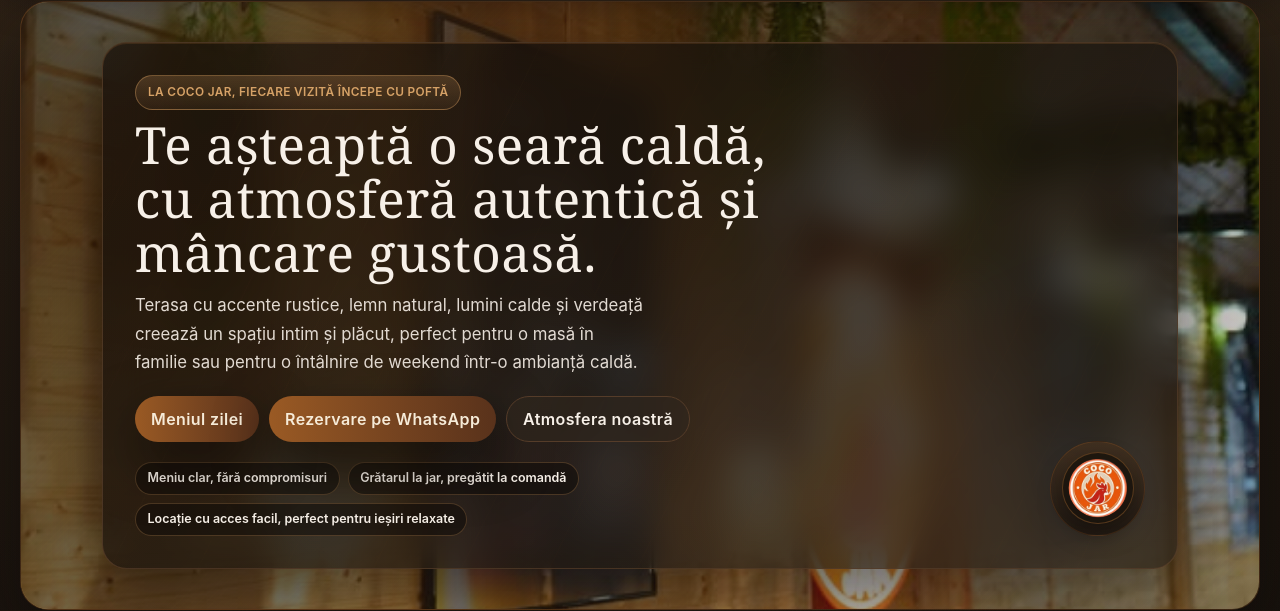
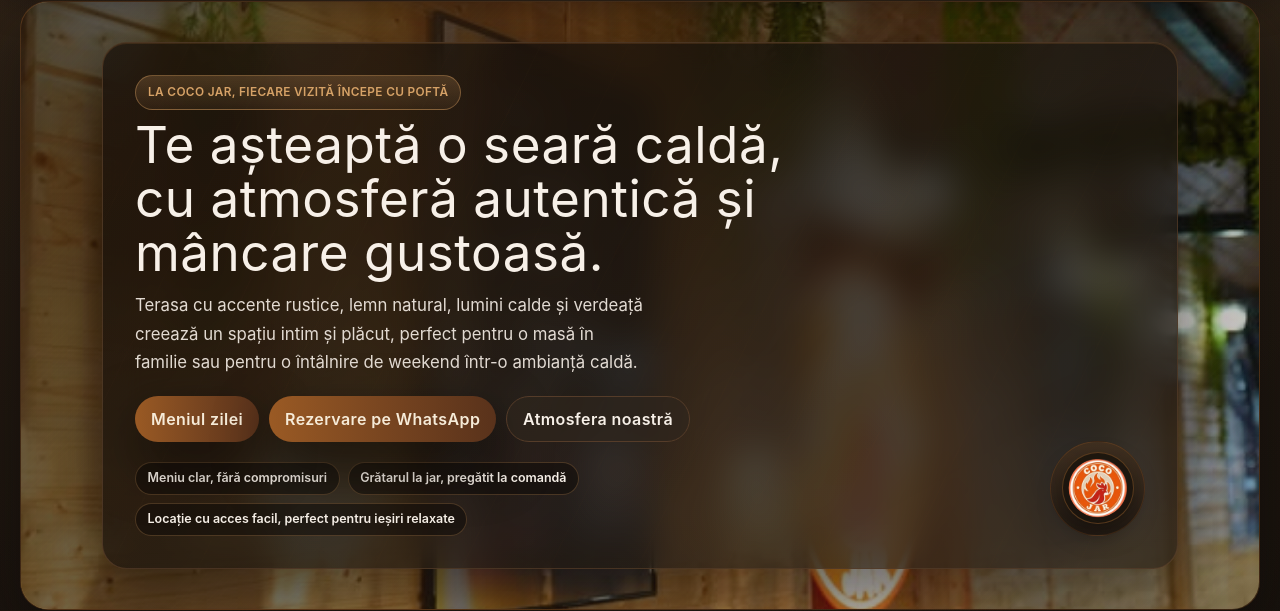
Before and after one commit to joahn3/coco-jar-site, a Next.js app: page / in a window 1280 px wide. Shown: the part 249-860 px from the top of the page. Built offline with nearby package versions, Linux system fonts and the light colour scheme; no server answers.

Commit message:
Polish font loading via next/font and remove CSS import warning

```diff
--- a/app/globals.css
+++ b/app/globals.css
@@ -1,9 +1,8 @@
 @import "tailwindcss";
-@import url("https://fonts.googleapis.com/css2?family=Manrope:wght@400;500;600;700;800&family=Playfair+Display:wght@600;700;800&display=swap");
 
 @theme {
-  --font-sans: "Manrope", "Inter", system-ui, "Segoe UI", Arial, sans-serif;
-  --font-serif: "Playfair Display", "Georgia", "Times New Roman", serif;
+  --font-sans: var(--font-manrope), "Manrope", "Inter", system-ui, "Segoe UI", Arial, sans-serif;
+  --font-serif: var(--font-playfair), "Playfair Display", "Georgia", "Times New Roman", serif;
 
   --color-jar-dark: #18110b;
   --color-jar-charcoal: #2a221a;
--- a/app/layout.js
+++ b/app/layout.js
@@ -4,9 +4,24 @@ import SiteFooter from "./components/site-footer";
 import SeoSchema from "./components/seo-schema";
 import { phoneHref, whatsappHref } from "../lib/format";
 import AnalyticsScripts from "./components/analytics-scripts";
+import { Manrope, Playfair_Display } from "next/font/google";
 import "./globals.css";
 import Container from "./components/ui/container";
 import Button from "./components/ui/button";
+
+const manrope = Manrope({
+  subsets: ["latin"],
+  weight: ["400", "500", "600", "700", "800"],
+  variable: "--font-manrope",
+  display: "swap",
+});
+
+const playfair = Playfair_Display({
+  subsets: ["latin"],
+  weight: ["600", "700", "800"],
+  variable: "--font-playfair",
+  display: "swap",
+});
 
 export const metadata = {
   metadataBase: new URL("https://coco-jar-site.vercel.app"),
@@ -52,7 +67,7 @@ export default async function RootLayout({ children }) {
       <head>
         <SeoSchema config={config} menu={fullMenu} />
       </head>
-      <body className="min-h-screen">
+      <body className={`${manrope.variable} ${playfair.variable} min-h-screen`}>
         <AnalyticsScripts />
         <SiteHeader config={config} />
         {children}
```
